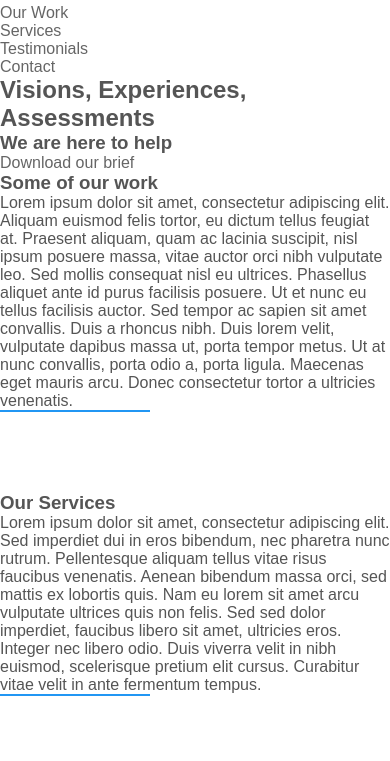
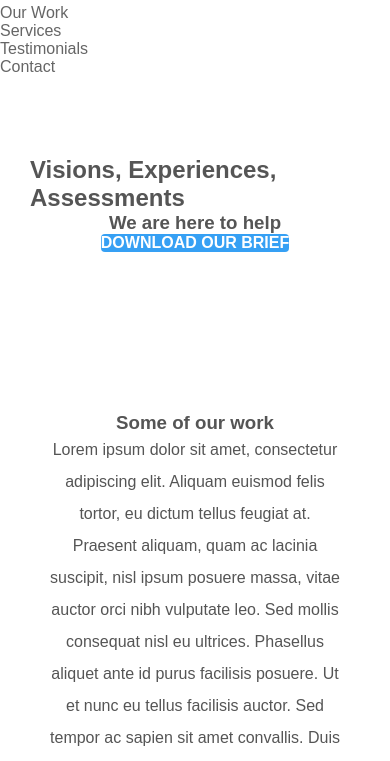
Before and after one commit to upc-pre-202201-si385-si41/acme-studio-basic-landing, a plain HTML site: page public/index.html in a window 390 px wide. Shown: the part 42-803 px from the top of the page. Drawn offline with nearby package versions, Linux system fonts and the light colour scheme.

Commit message:
chore: Added common section styles.

```diff
--- a/public/assets/styles/styles.css
+++ b/public/assets/styles/styles.css
@@ -48,3 +48,48 @@ hr {
     border: 0;
     margin-bottom: 80px;
 }
+
+/* Section Common Styles */
+
+section {
+    display: flex;
+    flex-direction: column;
+    align-items: center;
+    padding: 125px 100px;
+}
+
+@media (max-width: 1000px) {
+    section {
+        padding: 100px 50px;
+    }
+
+}
+
+@media (max-width: 600px) {
+    section {
+        padding: 80px 30px;
+    }
+}
+
+section h3.title {
+    color: #414a4f;
+    text-transform: capitalize;
+    font: bold 32px 'Open Sans', sans-serif;
+    margin-bottom: 35px;
+    text-align: center;
+}
+
+section p {
+    max-width: 800px;
+    text-align: center;
+    margin-bottom: 35px;
+    padding: 0 20px;
+    line-height: 2;
+}
+
+ul.grid {
+    width: 100%;
+    display: flex;
+    flex-wrap: wrap;
+    justify-content: center;
+}
--- a/public/index.html
+++ b/public/index.html
@@ -16,7 +16,7 @@
                  aria-label="An astronaut space walk, representing our capacity to help you achieve the highest business goals and standards"></div>
             <h1>Visions, Experiences, Assessments</h1>
             <h3>We are here to help</h3>
-            <a href="#">Download our brief</a>
+            <a class="btn" href="#">Download our brief</a>
         </section>
 
         <section id="our-work">
```
